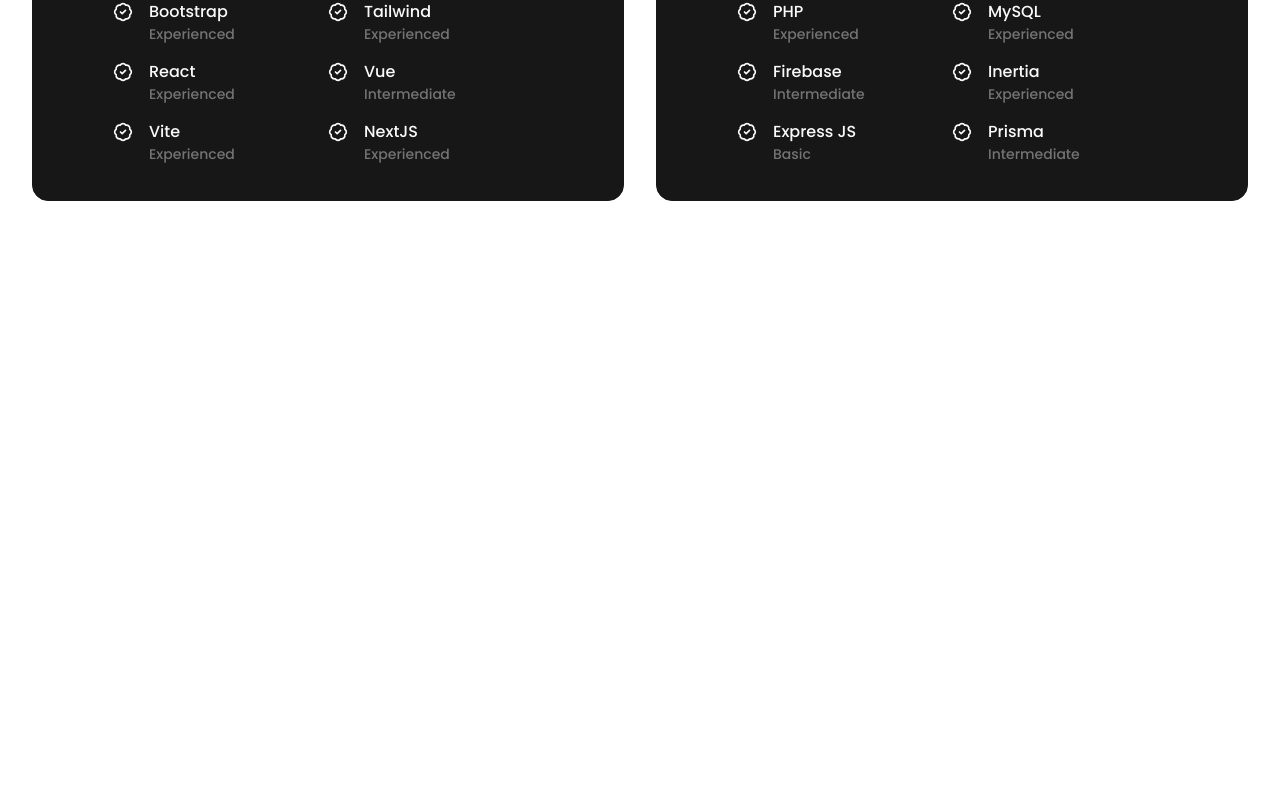
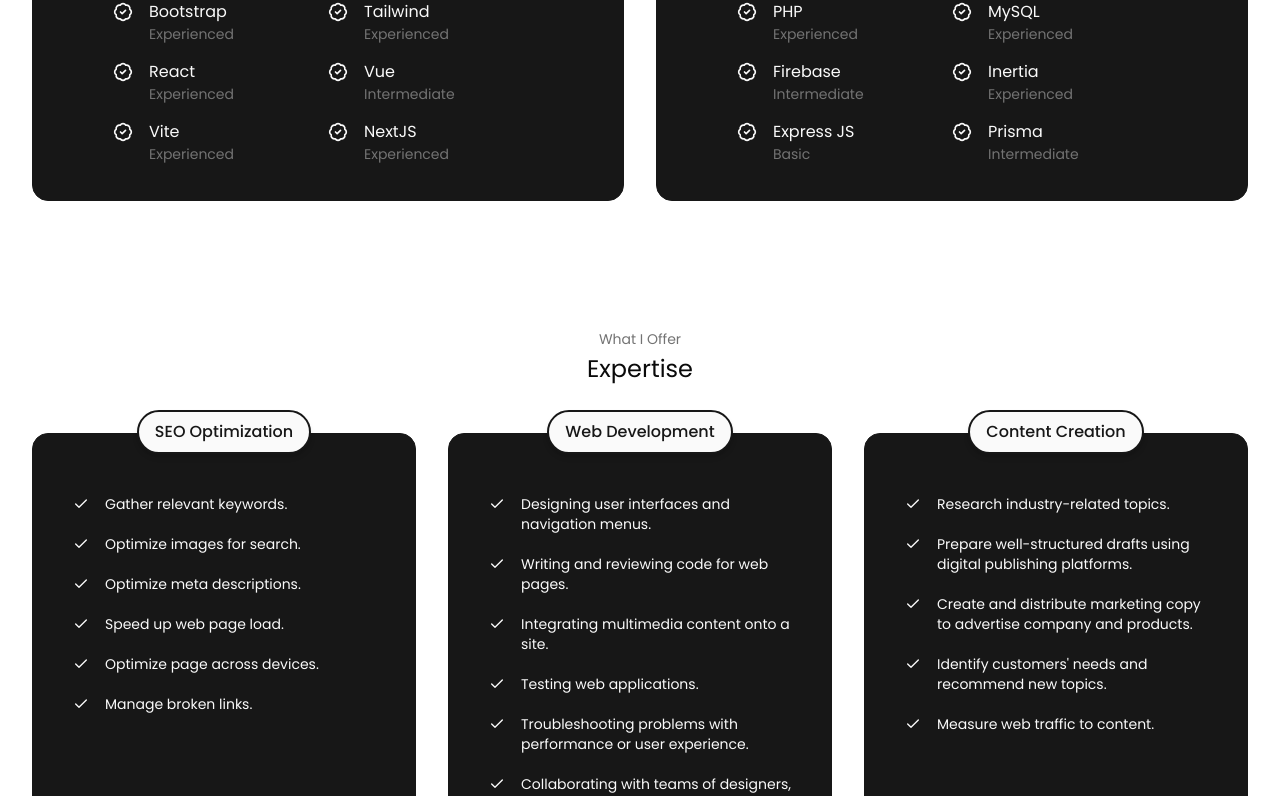
Before and after one commit to satyaprakash-yadav/satyaprakash-portfolio, a Next.js app: page / in a window 1280 px wide. Shown: the part 1992-2788 px from the top of the page. Before the commit the page ends 2193 px from the top, so only its background shows below. Built offline with nearby package versions, Linux system fonts and the light colour scheme.

Commit message:
feat: Create expertise section Added

```diff
--- a/src/app/layout.tsx
+++ b/src/app/layout.tsx
@@ -6,7 +6,7 @@
 
 const poppins = Poppins({
   style: ["normal"],
-  weight: "500",
+  weight: ["400", "500"],
   subsets: ["latin"],
 });
 
--- a/src/app/page.tsx
+++ b/src/app/page.tsx
@@ -1,6 +1,8 @@
 import { About } from "@/components/landing/about";
+import { Header } from "@/components/landing/header";
+import { Expertise } from "@/components/landing/expertise";
 import { Experience } from "@/components/landing/experience";
-import { Header } from "@/components/landing/header";
+
 import { ModeToggle } from "@/components/mode-toggle";
 
 export default function Home() {
@@ -12,6 +14,7 @@
       <Header />
       <About />
       <Experience />
+      <Expertise />
     </main>
   );
 }
--- /dev/null
+++ b/src/components/landing/expertise.tsx
@@ -0,0 +1,95 @@
+"use client";
+
+import { Check } from "lucide-react";
+
+const data_seo_optimization = [
+  "Gather relevant keywords.",
+  "Optimize images for search.",
+  "Optimize meta descriptions.",
+  "Speed up web page load.",
+  "Optimize page across devices.",
+  "Manage broken links.",
+];
+
+const data_web_development = [
+  "Designing user interfaces and navigation menus.",
+  "Writing and reviewing code for web pages.",
+  "Integrating multimedia content onto a site.",
+  "Testing web applications.",
+  "Troubleshooting problems with performance or user experience.",
+  "Collaborating with teams of designers, developers, and clients.",
+];
+
+const data_content_creation = [
+  "Research industry-related topics.",
+  "Prepare well-structured drafts using digital publishing platforms.",
+  "Create and distribute marketing copy to advertise company and products.",
+  "Identify customers' needs and recommend new topics.",
+  "Measure web traffic to content.",
+];
+
+export const Expertise = () => {
+  return (
+    <section id="expertise" className="mt-32">
+      <h1 className="text-center text-sm text-muted-foreground">
+        What I Offer
+      </h1>
+      <h2 className="text-center text-2xl pt-1">Expertise</h2>
+      <div className="grid md:grid-cols-2 lg:grid-cols-3 gap-12 md:gap-x-8 pt-12">
+        <article className="relative w-full rounded-2xl flex flex-col bg-primary group hover:bg-primary-foreground border border-primary py-9 px-6 md:px-10">
+          <div className="absolute -top-6 left-0 right-0 mx-auto w-fit rounded-full bg-primary-foreground px-4 py-2 border-2 border-primary shadow-md">
+            <h3 className="text-base font-medium text-primary">
+              SEO Optimization
+            </h3>
+          </div>
+          <ul className="pt-6 flex flex-col gap-5 text-sm font-normal text-primary-foreground group-hover:text-primary">
+            {data_seo_optimization.map((expertise, index) => (
+              <li key={index} className="flex items-start space-x-4">
+                <div>
+                  <Check className="size-4 mt-[2px]" />
+                </div>
+                <p>{expertise}</p>
+              </li>
+            ))}
+          </ul>
+        </article>
+
+        <article className="relative w-full rounded-2xl flex flex-col bg-primary group hover:bg-primary-foreground border border-primary py-9 px-6 md:px-10">
+          <div className="absolute -top-6 left-0 right-0 mx-auto w-fit rounded-full bg-primary-foreground px-4 py-2 border-2 border-primary shadow-md">
+            <h3 className="text-base font-medium text-primary">
+              Web Development
+            </h3>
+          </div>
+          <ul className="pt-6 flex flex-col gap-5 text-sm font-normal text-primary-foreground group-hover:text-primary">
+            {data_web_development.map((expertise, index) => (
+              <li key={index} className="flex items-start space-x-4">
+                <div>
+                  <Check className="size-4 mt-[2px]" />
+                </div>
+                <p>{expertise}</p>
+              </li>
+            ))}
+          </ul>
+        </article>
+
+        <article className="relative w-full rounded-2xl flex flex-col bg-primary group hover:bg-primary-foreground border border-primary py-9 px-6 md:px-10">
+          <div className="absolute -top-6 left-0 right-0 mx-auto w-fit rounded-full bg-primary-foreground px-4 py-2 border-2 border-primary shadow-md">
+            <h3 className="text-base font-medium text-primary">
+              Content Creation
+            </h3>
+          </div>
+          <ul className="pt-6 flex flex-col gap-5 text-sm font-normal text-primary-foreground group-hover:text-primary">
+            {data_content_creation.map((expertise, index) => (
+              <li key={index} className="flex items-start space-x-4">
+                <div>
+                  <Check className="size-4 mt-[2px]" />
+                </div>
+                <p>{expertise}</p>
+              </li>
+            ))}
+          </ul>
+        </article>
+      </div>
+    </section>
+  );
+};
```
